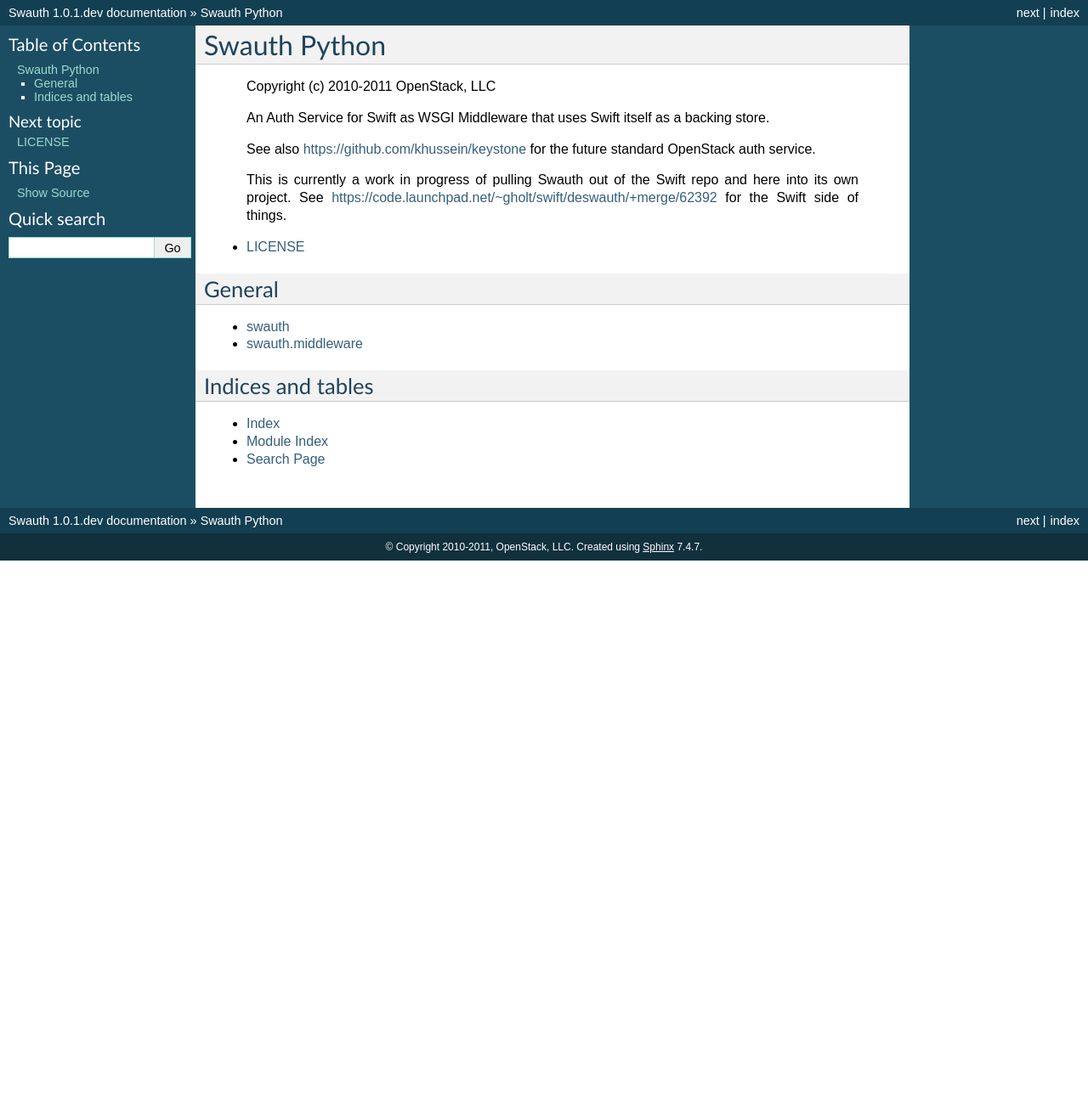
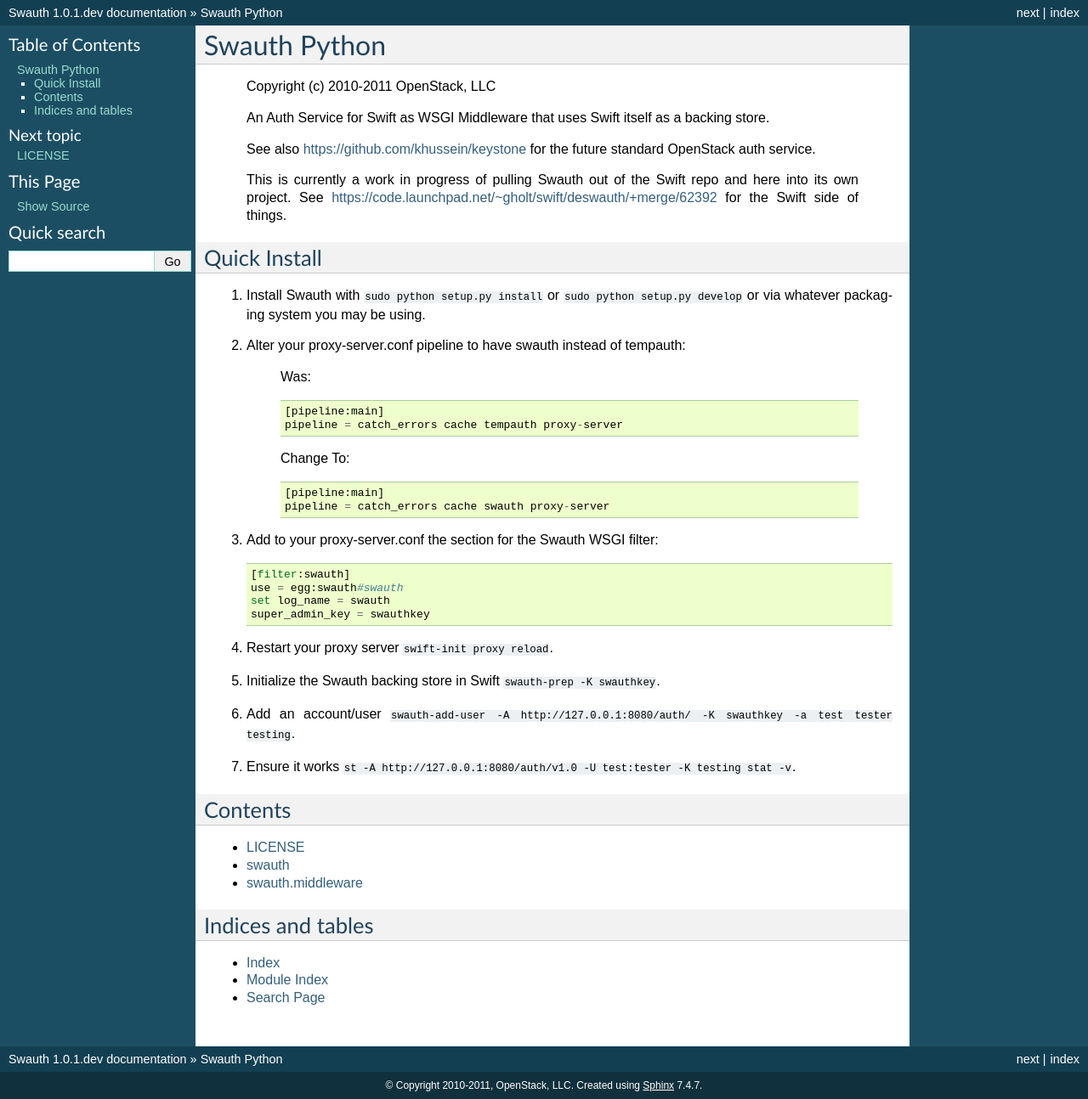
Before and after one commit to gholt/swauth, a Sphinx documentation site: the page built from doc/source/index.rst, in a window 1280 px wide. Shown: the whole page at 85% size. Built offline with Sphinx 7.4.7, drawn with Linux system fonts in a browser that asks for light colours; before the commit the page ends 900 px from its top, so only the background shows below that.

Commit message:
Add Quick Install to Sphinx docs

```diff
--- a/doc/source/index.rst
+++ b/doc/source/index.rst
@@ -19,17 +19,48 @@
     https://code.launchpad.net/~gholt/swift/deswauth/+merge/62392 for the Swift
     side of things.
 
-.. toctree::
-   :maxdepth: 2
+Quick Install
+-------------
 
-   license
+1) Install Swauth with ``sudo python setup.py install`` or ``sudo python
+   setup.py develop`` or via whatever packaging system you may be using.
 
-General
--------
+2) Alter your proxy-server.conf pipeline to have swauth instead of tempauth:
+
+    Was::
+
+        [pipeline:main]
+        pipeline = catch_errors cache tempauth proxy-server
+
+    Change To::
+
+        [pipeline:main]
+        pipeline = catch_errors cache swauth proxy-server
+
+3) Add to your proxy-server.conf the section for the Swauth WSGI filter::
+
+    [filter:swauth]
+    use = egg:swauth#swauth
+    set log_name = swauth
+    super_admin_key = swauthkey
+
+4) Restart your proxy server ``swift-init proxy reload``.
+
+5) Initialize the Swauth backing store in Swift ``swauth-prep -K swauthkey``.
+
+6) Add an account/user ``swauth-add-user -A http://127.0.0.1:8080/auth/ -K
+   swauthkey -a test tester testing``.
+
+7) Ensure it works ``st -A http://127.0.0.1:8080/auth/v1.0 -U test:tester -K
+   testing stat -v``.
+
+Contents
+--------
 
 .. toctree::
     :maxdepth: 2
 
+    license
     swauth
     middleware
 
```
